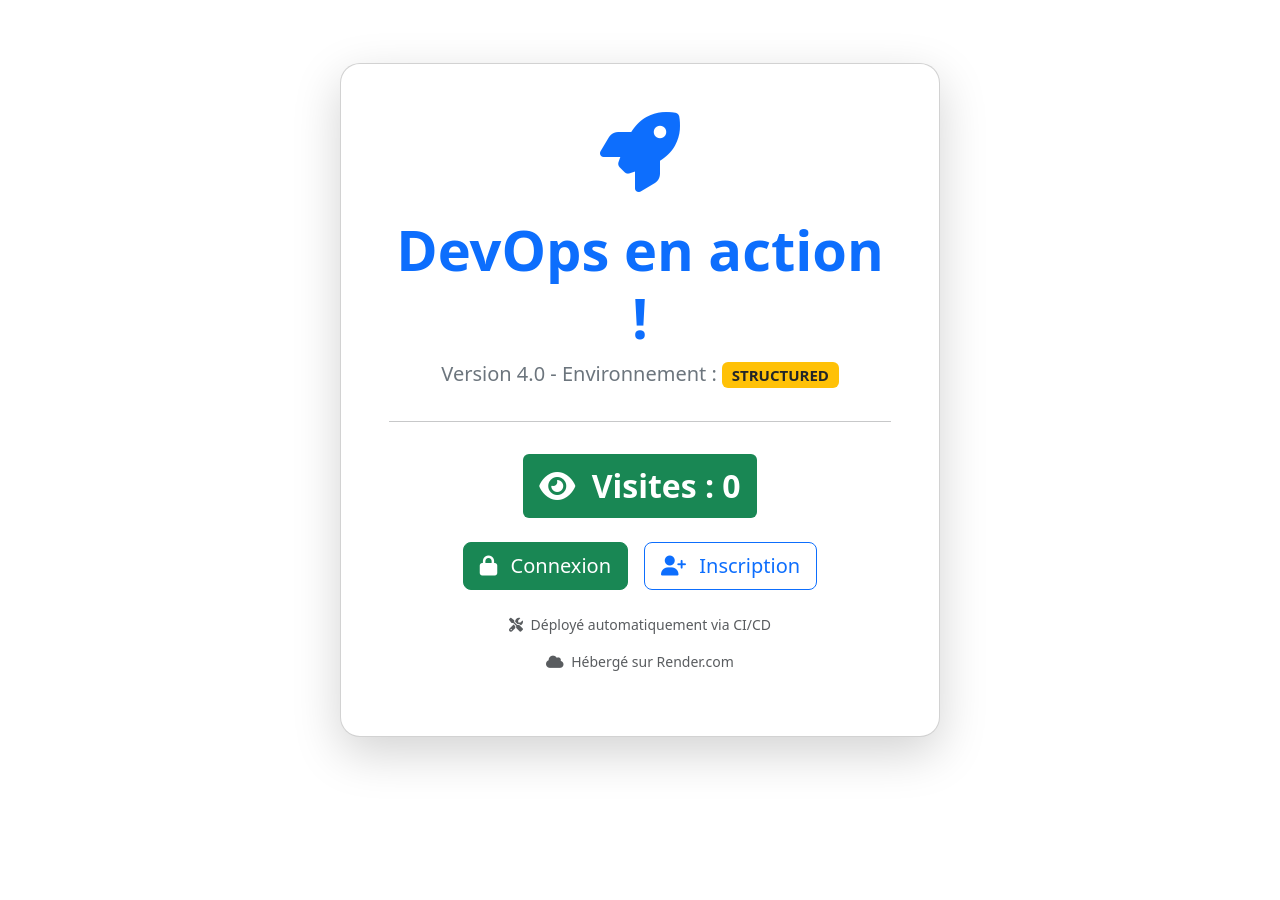
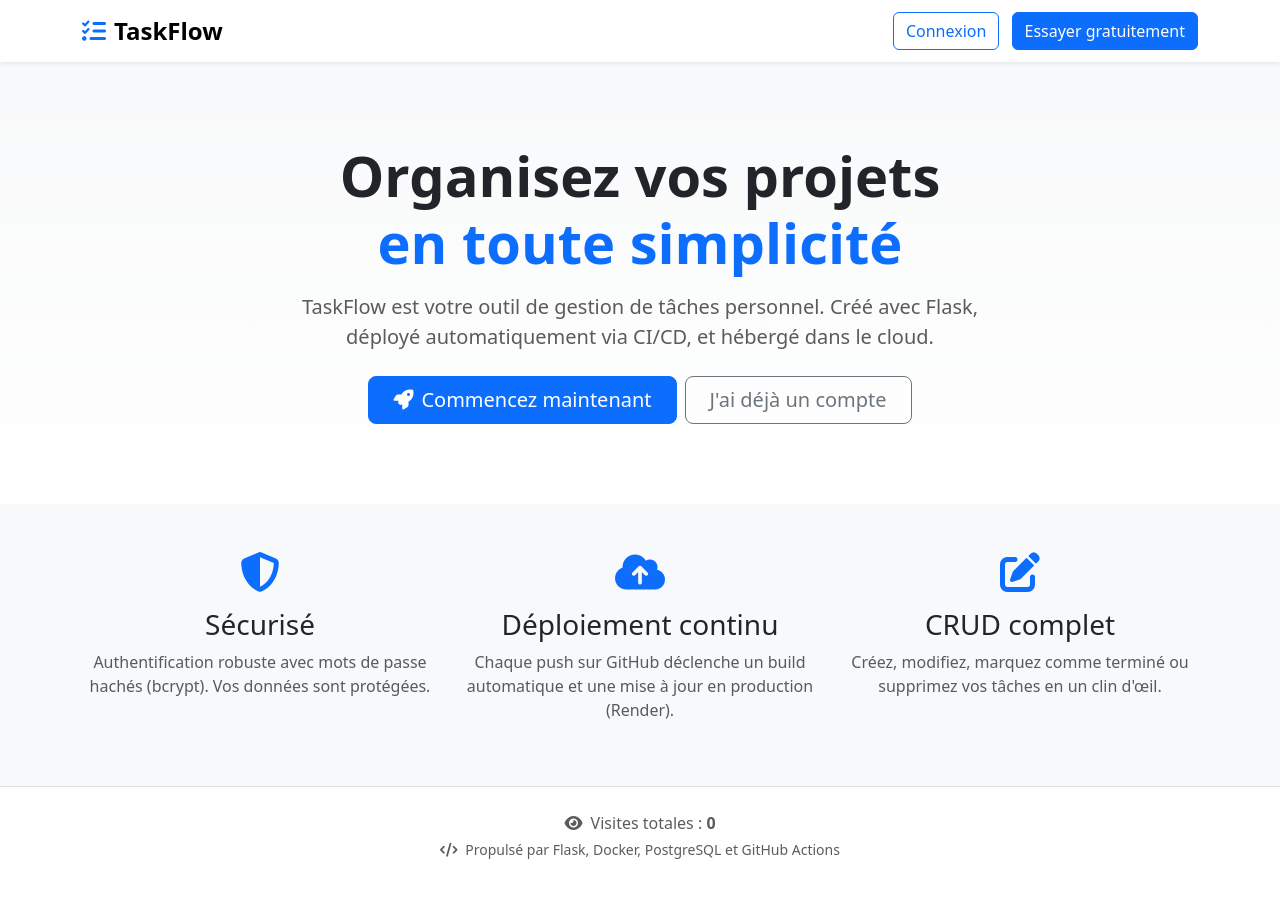
Before and after one commit to Hfuvy/mon-projet-devops, a Flask app: page / in a window 1280 px wide. Before the commit the page ends 766 px from the top, so only its background shows below. Run offline with Flask 3, Linux system fonts and the light colour scheme.

Commit message:
Ajout du toggle 'Terminé' + Landing Page Pro

```diff
--- a/app/routes.py
+++ b/app/routes.py
@@ -6,40 +6,32 @@ import bcrypt
 
 bp = Blueprint('main', __name__)
 
-# ----- Page d'accueil (publique) -----
 @bp.route('/')
 def index():
     return render_template('index.html', compteur=0, env="STRUCTURED")
 
-# ----- Inscription -----
 @bp.route('/signup', methods=['GET', 'POST'])
 def signup():
     if request.method == 'POST':
         username = request.form.get('username')
         password = request.form.get('password')
-
         existing_user = User.query.filter_by(username=username).first()
         if existing_user:
             flash('Ce nom d\'utilisateur est déjà pris.', 'danger')
             return redirect(url_for('main.signup'))
-
         hashed = bcrypt.hashpw(password.encode('utf-8'), bcrypt.gensalt())
         new_user = User(username=username, password_hash=hashed.decode('utf-8'))
         db.session.add(new_user)
         db.session.commit()
-
         flash('Compte créé ! Connectez-vous.', 'success')
         return redirect(url_for('main.login'))
-
     return render_template('signup.html')
 
-# ----- Connexion -----
 @bp.route('/login', methods=['GET', 'POST'])
 def login():
     if request.method == 'POST':
         username = request.form.get('username')
         password = request.form.get('password')
-
         user = User.query.filter_by(username=username).first()
         if user and bcrypt.checkpw(password.encode('utf-8'), user.password_hash.encode('utf-8')):
             login_user(user)
@@ -47,10 +39,8 @@ def login():
             return redirect(url_for('main.dashboard'))
         else:
             flash('Nom d\'utilisateur ou mot de passe incorrect.', 'danger')
-
     return render_template('login.html')
 
-# ----- Déconnexion -----
 @bp.route('/logout')
 @login_required
 def logout():
@@ -58,44 +48,34 @@ def logout():
     flash('Vous êtes déconnecté.', 'info')
     return redirect(url_for('main.index'))
 
-# ----- Tableau de bord -----
 @bp.route('/dashboard')
 @login_required
 def dashboard():
     tasks = Task.query.filter_by(user_id=current_user.id).all()
     return render_template('dashboard.html', tasks=tasks)
 
-# ----- Ajouter une tâche -----
 @bp.route('/add_task', methods=['POST'])
 @login_required
 def add_task():
     title = request.form.get('title')
     description = request.form.get('description')
-
     if title:
         new_task = Task(title=title, description=description, user_id=current_user.id)
         db.session.add(new_task)
         db.session.commit()
         flash('Tâche ajoutée !', 'success')
-
     return redirect(url_for('main.dashboard'))
 
-# 🔥 NOUVEAU : Modifier une tâche
 @bp.route('/edit_task/<int:task_id>', methods=['GET', 'POST'])
 @login_required
 def edit_task(task_id):
-    # Récupérer la tâche ou renvoyer une erreur 404
     task = Task.query.get_or_404(task_id)
-
-    # Vérifier que la tâche appartient bien à l'utilisateur connecté
     if task.user_id != current_user.id:
         flash('Action non autorisée.', 'danger')
         return redirect(url_for('main.dashboard'))
-
     if request.method == 'POST':
         title = request.form.get('title')
         description = request.form.get('description')
-
         if title:
             task.title = title
             task.description = description
@@ -104,11 +84,28 @@ def edit_task(task_id):
             return redirect(url_for('main.dashboard'))
         else:
             flash(' Le titre est obligatoire.', 'danger')
-
-    # Affichage du formulaire (GET)
     return render_template('edit_task.html', task=task)
 
-# ----- Supprimer une tâche -----
+# 🆕 NOUVEAU : Basculer le statut "Terminé"
+@bp.route('/toggle_task/<int:task_id>')
+@login_required
+def toggle_task(task_id):
+    task = Task.query.get_or_404(task_id)
+    if task.user_id != current_user.id:
+        flash('Action non autorisée.', 'danger')
+        return redirect(url_for('main.dashboard'))
+
+    # On inverse le booléen
+    task.done = not task.done
+    db.session.commit()
+
+    if task.done:
+        flash(' Tâche terminée !', 'success')
+    else:
+        flash(' Tâche réouverte.', 'info')
+
+    return redirect(url_for('main.dashboard'))
+
 @bp.route('/delete_task/<int:task_id>')
 @login_required
 def delete_task(task_id):
@@ -116,13 +113,11 @@ def delete_task(task_id):
     if task.user_id != current_user.id:
         flash('Action non autorisée.', 'danger')
         return redirect(url_for('main.dashboard'))
-
     db.session.delete(task)
     db.session.commit()
-    flash(' Tâche supprimée.', 'info')
+    flash('Tâche supprimée.', 'info')
     return redirect(url_for('main.dashboard'))
 
-# ----- Santé -----
 @bp.route('/health')
 def health():
-    return " Nouvelle architecture chargée avec authentification !"
+    return "Application en ligne !"
--- a/app/templates/index.html
+++ b/app/templates/index.html
@@ -3,39 +3,88 @@
 <head>
     <meta charset="UTF-8">
     <meta name="viewport" content="width=device-width, initial-scale=1.0">
-    <title>Mon App DevOps</title>
+    <title>TaskFlow - Gestion de tâches simplifiée</title>
     <link href="https://cdn.jsdelivr.net/npm/bootstrap@5.3.0/dist/css/bootstrap.min.css" rel="stylesheet">
     <link rel="stylesheet" href="https://cdnjs.cloudflare.com/ajax/libs/font-awesome/6.5.1/css/all.min.css">
+    <style>
+        .hero-section { padding: 80px 0; background: linear-gradient(180deg, #f8f9fa 0%, #ffffff 100%); }
+        .feature-icon { font-size: 2.5rem; color: #0d6efd; }
+    </style>
 </head>
 <body>
-    <div class="container d-flex vh-100 align-items-center justify-content-center">
-        <div class="card shadow-lg p-5 text-center" style="max-width: 600px; border-radius: 20px;">
-            <div class="mb-4 text-primary">
-                <i class="fas fa-rocket fa-5x"></i>
+
+    <!-- Navbar Pro -->
+    <nav class="navbar navbar-expand-lg navbar-light bg-white shadow-sm">
+        <div class="container">
+            <a class="navbar-brand fw-bold fs-4" href="{{ url_for('main.index') }}">
+                <i class="fas fa-tasks text-primary me-2"></i>TaskFlow
+            </a>
+            <div>
+                <a href="{{ url_for('main.login') }}" class="btn btn-outline-primary me-2">Connexion</a>
+                <a href="{{ url_for('main.signup') }}" class="btn btn-primary">Essayer gratuitement</a>
             </div>
-            <h1 class="display-4 fw-bold text-primary">DevOps en action !</h1>
-            <p class="lead text-secondary">Version 4.0 - Environnement : <span class="badge bg-warning text-dark">{{ env }}</span></p>
-            <hr>
-            <div class="mt-3">
-                <span class="badge bg-success fs-2 p-3">
-                    <i class="fas fa-eye me-2"></i> Visites : {{ compteur }}
-                </span>
+        </div>
+    </nav>
+
+    <!--  Hero Section -->
+    <section class="hero-section text-center">
+        <div class="container">
+            <div class="row justify-content-center">
+                <div class="col-lg-8">
+                    <h1 class="display-4 fw-bold mb-3">
+                        Organisez vos projets <br><span class="text-primary">en toute simplicité</span>
+                    </h1>
+                    <p class="lead text-muted mb-4">
+                        TaskFlow est votre outil de gestion de tâches personnel.
+                        Créé avec Flask, déployé automatiquement via CI/CD, et hébergé dans le cloud.
+                    </p>
+                    <div class="d-grid gap-2 d-sm-flex justify-content-sm-center">
+                        <a href="{{ url_for('main.signup') }}" class="btn btn-primary btn-lg px-4">
+                            <i class="fas fa-rocket me-2"></i>Commencez maintenant
+                        </a>
+                        <a href="{{ url_for('main.login') }}" class="btn btn-outline-secondary btn-lg px-4">
+                            J'ai déjà un compte
+                        </a>
+                    </div>
+                </div>
             </div>
-            <div class="mt-4 d-flex justify-content-center gap-3">
-                <a href="{{ url_for('main.login') }}" class="btn btn-success btn-lg">
-                    <i class="fas fa-lock me-2"></i> Connexion
-                </a>
-                <a href="{{ url_for('main.signup') }}" class="btn btn-outline-primary btn-lg">
-                    <i class="fas fa-user-plus me-2"></i> Inscription
-                </a>
+        </div>
+    </section>
+
+    <!--  Features Section -->
+    <section class="py-5 bg-light">
+        <div class="container">
+            <div class="row text-center g-4">
+                <div class="col-md-4">
+                    <i class="fas fa-shield-alt feature-icon mb-3"></i>
+                    <h3>Sécurisé</h3>
+                    <p class="text-muted">Authentification robuste avec mots de passe hachés (bcrypt). Vos données sont protégées.</p>
+                </div>
+                <div class="col-md-4">
+                    <i class="fas fa-cloud-upload-alt feature-icon mb-3"></i>
+                    <h3>Déploiement continu</h3>
+                    <p class="text-muted">Chaque push sur GitHub déclenche un build automatique et une mise à jour en production (Render).</p>
+                </div>
+                <div class="col-md-4">
+                    <i class="fas fa-edit feature-icon mb-3"></i>
+                    <h3>CRUD complet</h3>
+                    <p class="text-muted">Créez, modifiez, marquez comme terminé ou supprimez vos tâches en un clin d'œil.</p>
+                </div>
             </div>
-            <p class="mt-4 text-muted small">
-                <i class="fas fa-screwdriver-wrench me-1"></i> Déployé automatiquement via CI/CD
+        </div>
+    </section>
+
+    <!-- Footer Pro -->
+    <footer class="py-4 text-center text-muted border-top">
+        <div class="container">
+            <p class="mb-1">
+                <i class="fas fa-eye me-1"></i> Visites totales : <strong>{{ compteur }}</strong>
             </p>
-            <p class="text-muted small">
-                <i class="fas fa-cloud me-1"></i> Hébergé sur Render.com
+            <p class="small">
+                <i class="fas fa-code me-1"></i> Propulsé par Flask, Docker, PostgreSQL et GitHub Actions
             </p>
         </div>
-    </div>
+    </footer>
+
 </body>
 </html>
```
Also changed, not shown: app/templates/dashboard.html (+18 -4 lines).
